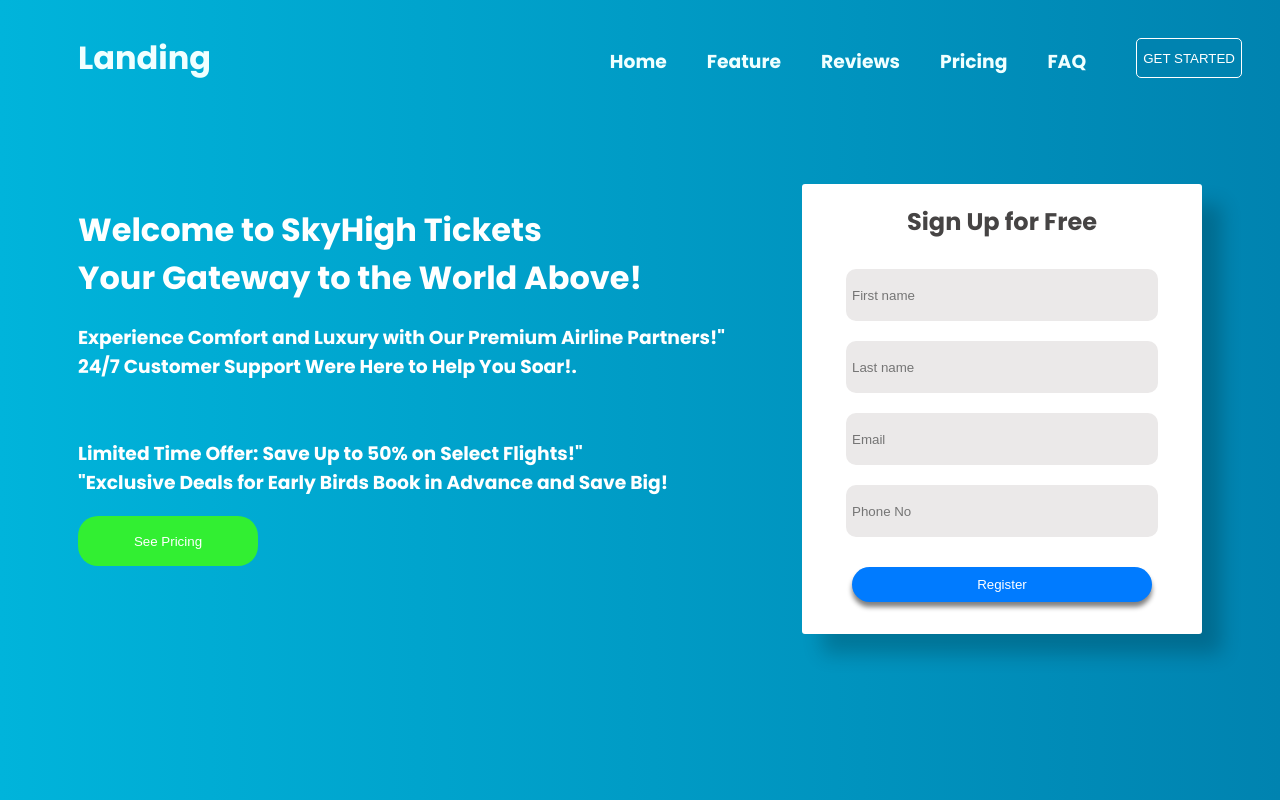
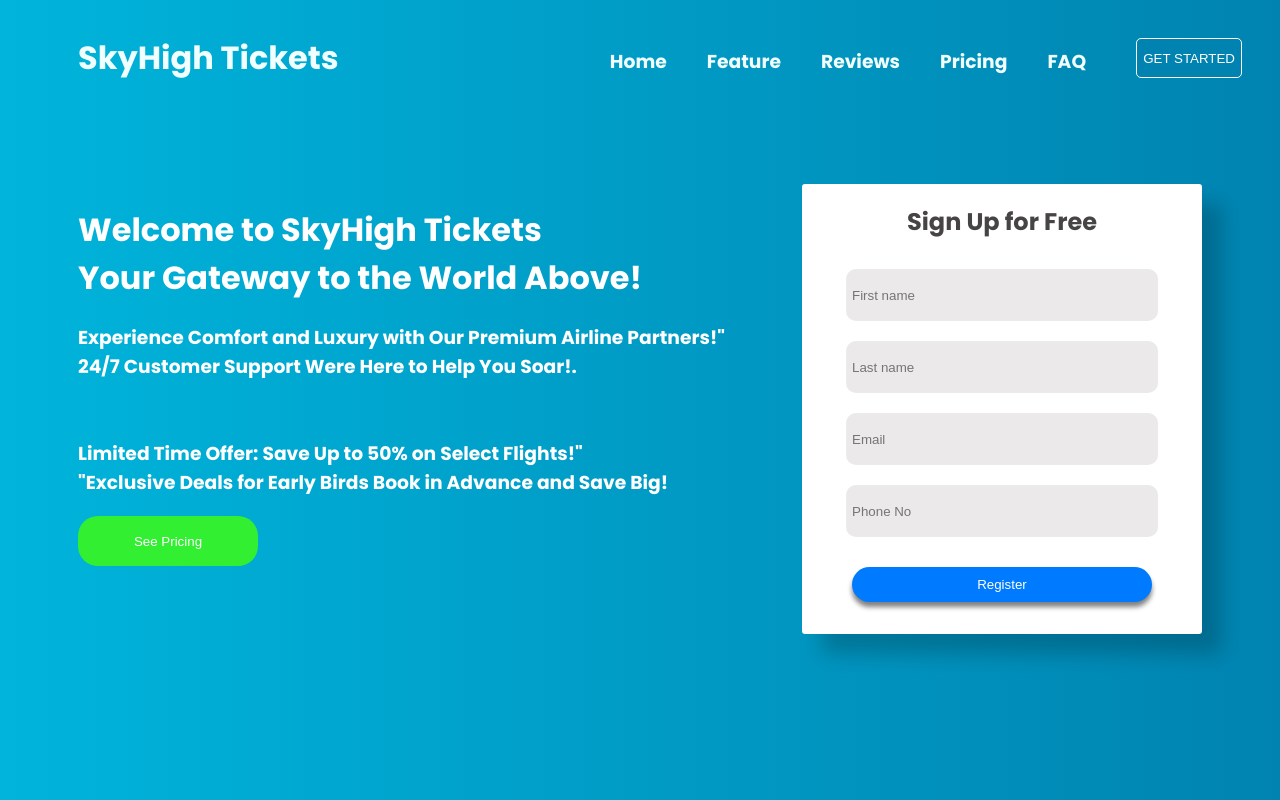
Before and after one commit to KUNALCHOURE/FLY-COMPANY-WEBPAGE, a plain HTML site: page index.html in a window 1280 px wide. Drawn offline with Linux system fonts and the light colour scheme.

Commit message:
updated:

```diff
--- a/index.html
+++ b/index.html
@@ -7,11 +7,11 @@
     <link rel="preconnect" href="https://fonts.googleapis.com">
 <link rel="preconnect" href="https://fonts.gstatic.com" crossorigin>
 <link href="https://fonts.googleapis.com/css2?family=Montserrat:ital,wght@0,100..900;1,100..900&family=Poppins:ital,wght@0,100;0,200;0,300;0,400;0,500;0,600;0,700;0,800;0,900;1,100;1,200;1,300;1,400;1,500;1,600;1,700;1,800;1,900&family=Work+Sans:ital,wght@0,100..900;1,100..900&display=swap" rel="stylesheet">
-    <title>LANDING PAGE</title>
+    <title>SkyHigh Tickets</title>
 </head>
 <body>
      <div class="header">
-        <div class="heading"><h1>Landing</h1></div>
+        <div class="heading"><h1>SkyHigh Tickets</h1></div>
         <div class="options">
             <div class="home"><h3>Home</h3></div>
            <div class="feature"> <h3>Feature</h3></div>
```
